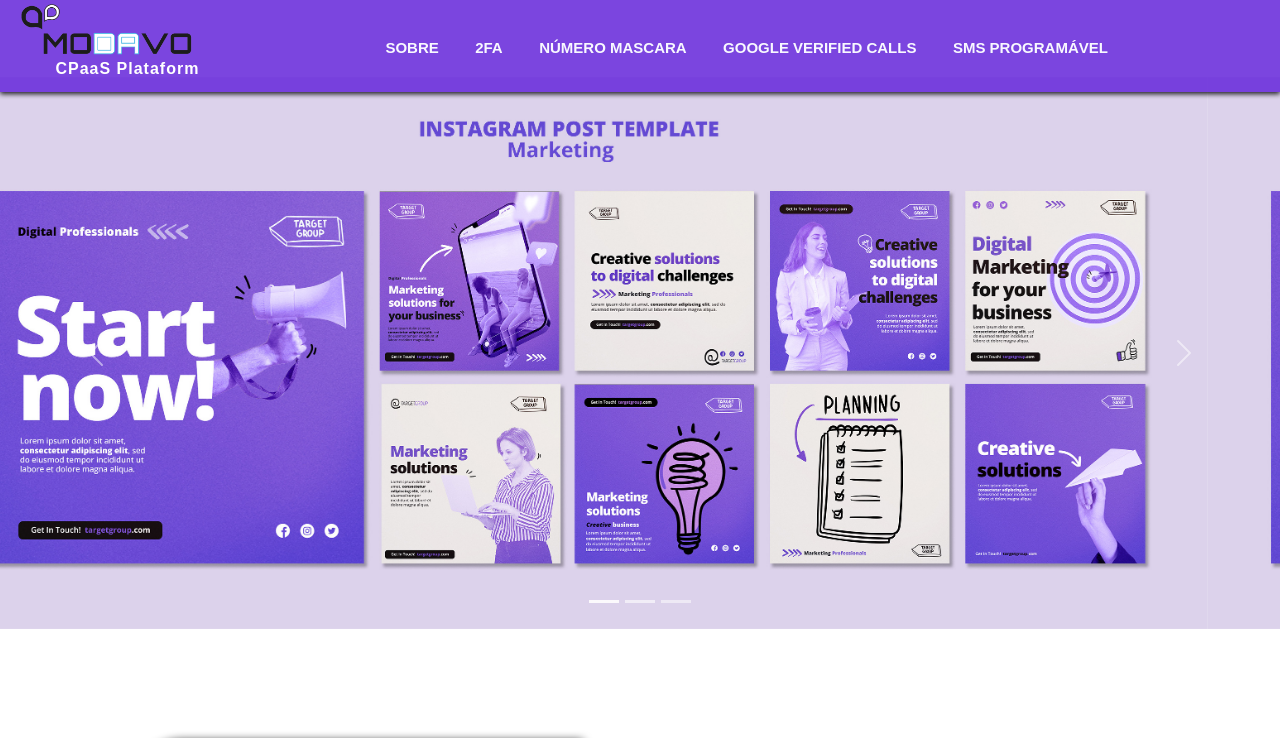
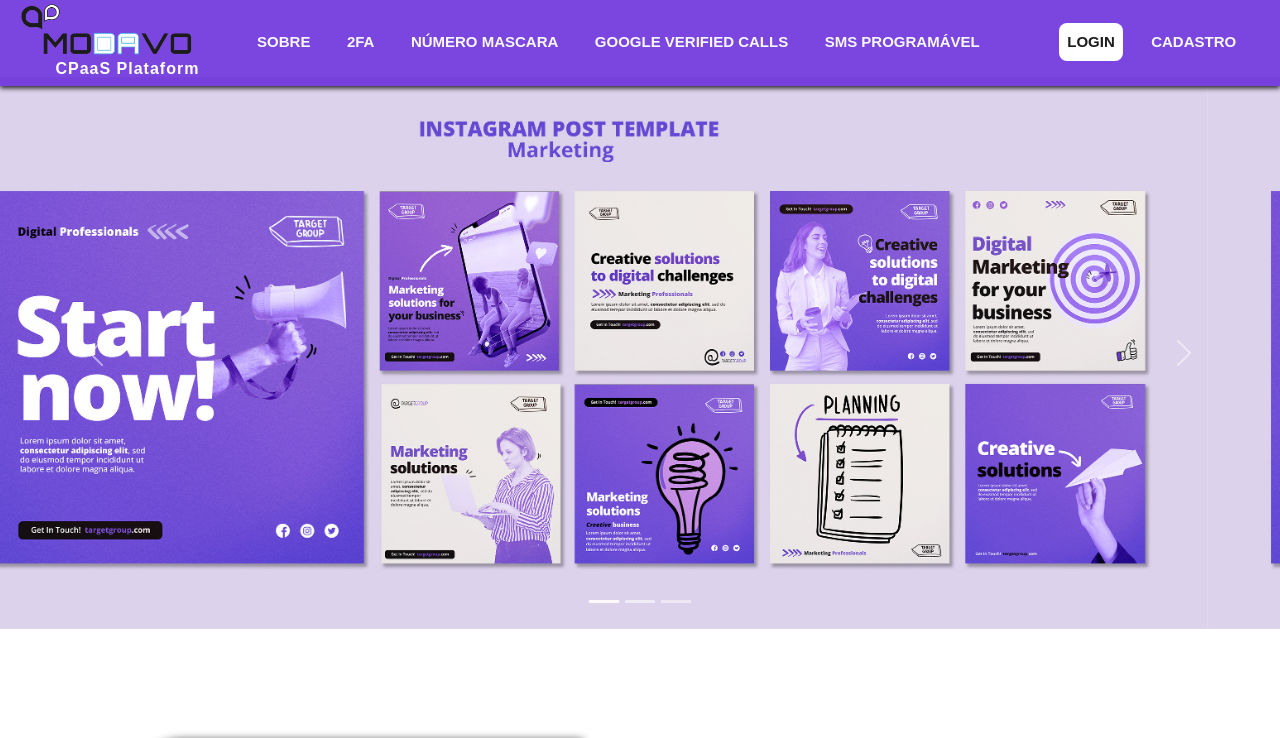
Before and after one commit to isaiashenrique/projetocodecraft, a plain HTML site: page index.html in a window 1280 px wide. Shown: the top 738 px of the page. Drawn offline with nearby package versions, Linux system fonts and the light colour scheme.

Commit message:
segundo commit do projeto com implementação dastelas

```diff
--- a/css/tela_principal.css
+++ b/css/tela_principal.css
@@ -49,6 +49,7 @@ body {
     width: 100%;
     text-align: center;
     text-transform: uppercase;
+    display: inline-flex;
 }
 
 .navegacao ul {
@@ -180,3 +181,21 @@ body {
     font-weight: bold;
     font-size: 20px;
 }
+
+
+/* css da parte de usuario da tela principal */
+
+ul {
+    margin: none;
+}
+
+.usuario li .fixed {
+    background-color: #fff;
+    color: #000;
+
+}
+
+
+.usuario{
+    margin-top: 10.5px;
+}
--- a/index.html
+++ b/index.html
@@ -1,13 +1,16 @@
 <!DOCTYPE html>
 <html lang="pt-br">
+
 <head>
     <meta charset="UTF-8">
     <meta name="viewport" content="width=device-width, initial-scale=1.0">
     <title>CPaaS - Início</title>
     <link rel="stylesheet" href="css/tela_principal.css">
-    <link href="https://cdn.jsdelivr.net/npm/bootstrap@5.0.2/dist/css/bootstrap.min.css" rel="stylesheet" integrity="sha384-EVSTQN3/azprG1Anm3QDgpJLIm9Nao0Yz1ztcQTwFspd3yD65VohhpuuCOmLASjC" crossorigin="anonymous">
+    <link href="https://cdn.jsdelivr.net/npm/bootstrap@5.0.2/dist/css/bootstrap.min.css" rel="stylesheet"
+        integrity="sha384-EVSTQN3/azprG1Anm3QDgpJLIm9Nao0Yz1ztcQTwFspd3yD65VohhpuuCOmLASjC" crossorigin="anonymous">
     <link rel="icon" href="img/icone_01.png" type="image/png" />
 </head>
+
 <body>
     <header>
 
@@ -15,7 +18,7 @@
 
         <div id="nav">
             <div class="logo">
-                <img id="icone_01"  src="img/icone_01.png" alt="Icone do site" srcset="">
+                <img id="icone_01" src="img/icone_01.png" alt="Icone do site" srcset="">
                 <p id="nome_site">CPaaS Plataform</p>
             </div>
             <!-- Navegação do site -->
@@ -27,8 +30,13 @@
                     <li><a href="#">Número Mascara</a></li>
                     <li><a href="#">Google verified calls</a></li>
                     <li><a href="#">Sms Programável</a></li>
+                </ul>
 
+                <ul class="usuario">
+                    <li><a  class="fixed" href="login.html">Login</a></li>
+                    <li><a class="cadastr-se" href="cadastroat.html">Cadastro</a></li>
                 </ul>
+
             </div>
         </div>
     </header>
@@ -68,7 +76,7 @@
 
     <!-- inicio introduçao CPAAS da pagina-->
     <section class="container">
-                  <div class="into_cpaas" >
+        <div class="into_cpaas">
             <div class="row mt-5">
                 <div class="col-sm-5 titulo_cpaas">
                     <h1>CPaaS: O que é ?</h1>
@@ -125,7 +133,8 @@
                 </p>
 
                 <p>
-                                <div class="p_group"></div><strong class="bilhoes">CPaaS</strong> já ultrapassou o mercado de  <strong class="bilhoes">UCaaS</strong>
+                <div class="p_group"></div><strong class="bilhoes">CPaaS</strong> já ultrapassou o mercado de <strong
+                    class="bilhoes">UCaaS</strong>
                 (Unified Communication as a Service).
 
 
@@ -150,7 +159,7 @@
         <h1>Usos</h1>
     </div>
 
-                  <div class="container mt-5 mb-5 text-center into_cpaas" >
+    <div class="container mt-5 mb-5 text-center into_cpaas">
         <div class="row">
             <div class="col-sm-3">
                 <img src="img/quadrado.png" alt="imagem ilustrativa logistica" srcset="">
@@ -208,7 +217,7 @@
         </div>
     </div>
 
-                <div class="container titulo_cpaas" >
+    <div class="container titulo_cpaas">
         <div class="row mt-5 p_vantagem">
             <div class="col-sm-5 ">
                 <h1>Vantagens Telecall</h1>
@@ -232,7 +241,7 @@
     <div class="container-fluid p-4 mt-5 text-white text-center divisao">
         <h1>2FA</h1>
     </div>
-                <div class="container into_cpaas" >
+    <div class="container into_cpaas">
         <div class="row">
             <div class="col-sm-5 titulo_cpaas">
                 <h1>2FA</h1>
@@ -261,7 +270,12 @@
     </div>
 
 
-    <script src="https://cdn.jsdelivr.net/npm/@popperjs/core@2.9.2/dist/umd/popper.min.js" integrity="sha384-IQsoLXl5PILFhosVNubq5LC7Qb9DXgDA9i+tQ8Zj3iwWAwPtgFTxbJ8NT4GN1R8p" crossorigin="anonymous"></script>
-    <script src="https://cdn.jsdelivr.net/npm/bootstrap@5.0.2/dist/js/bootstrap.min.js" integrity="sha384-cVKIPhGWiC2Al4u+LWgxfKTRIcfu0JTxR+EQDz/bgldoEyl4H0zUF0QKbrJ0EcQF" crossorigin="anonymous"></script>
+    <script src="https://cdn.jsdelivr.net/npm/@popperjs/core@2.9.2/dist/umd/popper.min.js"
+        integrity="sha384-IQsoLXl5PILFhosVNubq5LC7Qb9DXgDA9i+tQ8Zj3iwWAwPtgFTxbJ8NT4GN1R8p"
+        crossorigin="anonymous"></script>
+    <script src="https://cdn.jsdelivr.net/npm/bootstrap@5.0.2/dist/js/bootstrap.min.js"
+        integrity="sha384-cVKIPhGWiC2Al4u+LWgxfKTRIcfu0JTxR+EQDz/bgldoEyl4H0zUF0QKbrJ0EcQF"
+        crossorigin="anonymous"></script>
 </body>
+
 </html>
```
Also changed, not shown: img/usuario-em-branco.png (added). Lines whose indentation alone changed are shown as unchanged.
